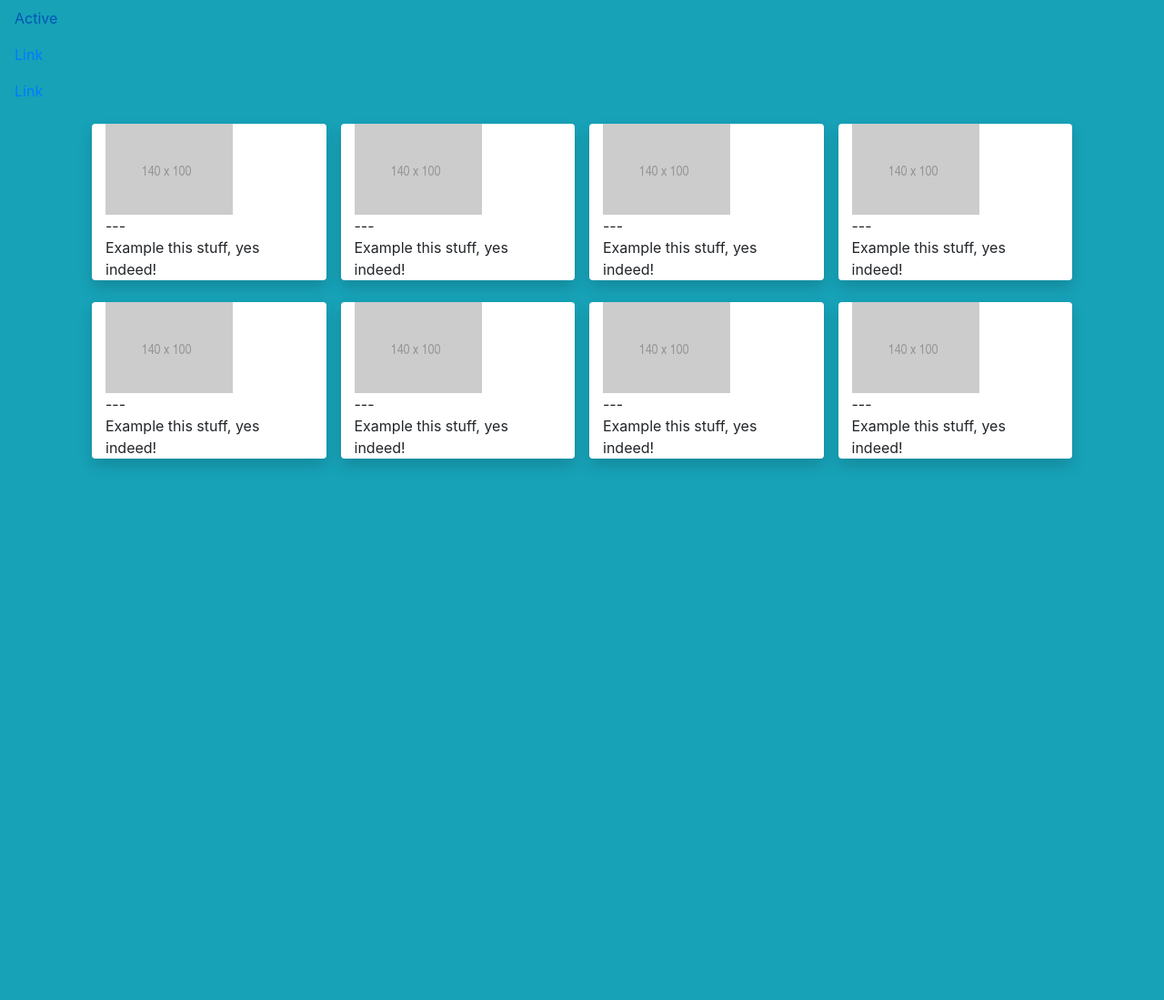
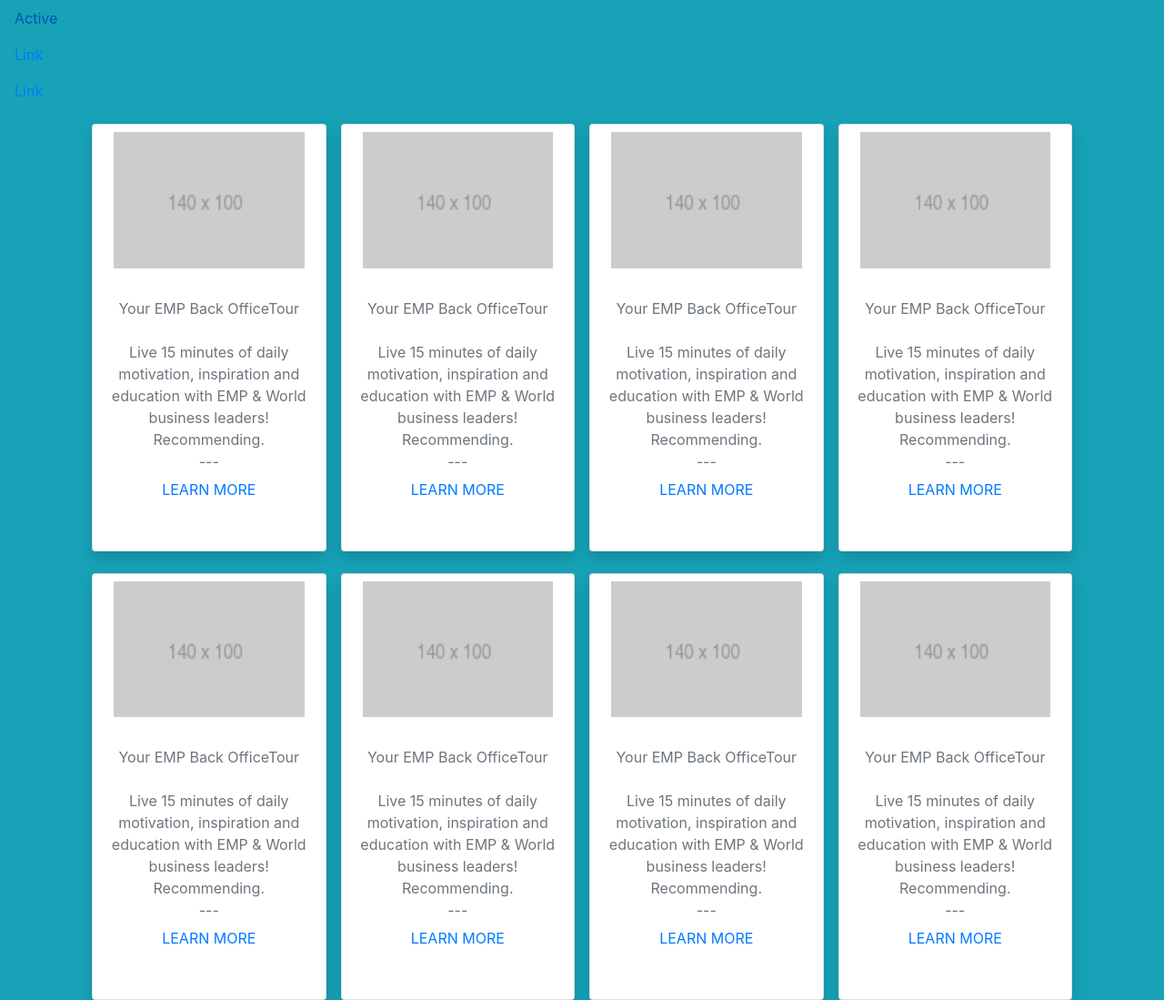
Before and after one commit to HendrikCromboom/bs-grid, a plain HTML site: page index.html in a window 1280 px wide. Shown: the top 1099 px of the page at 91% size. Before the commit the page ends 800 px from the top, so only its background shows below. Drawn offline with nearby package versions, Linux system fonts and the light colour scheme.

Commit message:
added button

```diff
--- a/index.html
+++ b/index.html
@@ -11,70 +11,104 @@
     <title>Hello, world!</title>
 </head>
 <body class="bg-info w-100 h-100">
-    <nav class="nav flex-column">
+    <nav class="nav flex-column sticky-top">
         <a class="nav-link active" href="#!">Active</a>
         <a class="nav-link" href="#!">Link</a>
         <a class="nav-link" href="#!">Link</a>
     </nav>
     <div class="container">
         <div class="row m-2">
-            <div class="col-sm bg-white m-2 shadow rounded">
-                <img class="card-image-top" src="140x100.png">
+            <div class="col-sm bg-white m-2 text-center shadow rounded text-secondary card">
+                <img class="m-2" src="140x100.png">
+                <br>
+                Your EMP Back OfficeTour
+                <br><br>
+                Live 15 minutes of daily motivation, inspiration and education with EMP & World business leaders! Recommending.
                 <br>
                 ---
                 <br>
-                Example this stuff, yes indeed!
+                <button type="button" class="btn btn-outline-primary border-white">LEARN MORE</button>
             </div>
-            <div class="col-sm bg-white m-2 shadow rounded">
-                <img src="140x100.png">
+            <div class="col-sm bg-white m-2 text-center shadow rounded text-secondary card">
+                <img class="m-2" src="140x100.png">
+                <br>
+                Your EMP Back OfficeTour
+                <br><br>
+                Live 15 minutes of daily motivation, inspiration and education with EMP & World business leaders! Recommending.
                 <br>
                 ---
                 <br>
-                Example this stuff, yes indeed!
+                <button type="button" class="btn btn-outline-primary border-white">LEARN MORE</button>
             </div>
-            <div class="col-sm bg-white m-2 shadow rounded">
-                <img src="140x100.png">
+            <div class="col-sm bg-white m-2 text-center shadow rounded text-secondary card">
+                <img class="m-2" src="140x100.png">
+                <br>
+                Your EMP Back OfficeTour
+                <br><br>
+                Live 15 minutes of daily motivation, inspiration and education with EMP & World business leaders! Recommending.
                 <br>
                 ---
                 <br>
-                Example this stuff, yes indeed!
+                <button type="button" class="btn btn-outline-primary border-white">LEARN MORE</button>
             </div>
-            <div class="col-sm bg-white m-2 shadow rounded">
-                <img src="140x100.png">
+            <div class="col-sm bg-white m-2 text-center shadow rounded text-secondary card">
+                <img class="m-2" src="140x100.png">
+                <br>
+                Your EMP Back OfficeTour
+                <br><br>
+                Live 15 minutes of daily motivation, inspiration and education with EMP & World business leaders! Recommending.
                 <br>
                 ---
                 <br>
-                Example this stuff, yes indeed!
+                <button type="button" class="btn btn-outline-primary border-white">LEARN MORE</button>
+                <br><br>
             </div>
         </div>
         <div class="row m-2">
-            <div class="col-sm bg-white m-2 shadow rounded">
-                <img src="140x100.png">
+            <div class="col-sm bg-white m-2 text-center shadow rounded text-secondary card">
+                <img class="m-2" src="140x100.png">
+                <br>
+                Your EMP Back OfficeTour
+                <br><br>
+                Live 15 minutes of daily motivation, inspiration and education with EMP & World business leaders! Recommending.
                 <br>
                 ---
                 <br>
-                Example this stuff, yes indeed!
+                <button type="button" class="btn btn-outline-primary border-white">LEARN MORE</button>
             </div>
-            <div class="col-sm bg-white m-2 shadow rounded">
-                <img src="140x100.png">
+            <div class="col-sm bg-white m-2 text-center shadow rounded text-secondary card">
+                <img class="m-2" src="140x100.png">
+                <br>
+                Your EMP Back OfficeTour
+                <br><br>
+                Live 15 minutes of daily motivation, inspiration and education with EMP & World business leaders! Recommending.
                 <br>
                 ---
                 <br>
-                Example this stuff, yes indeed!
+                <button type="button" class="btn btn-outline-primary border-white">LEARN MORE</button>
             </div>
-            <div class="col-sm bg-white m-2 shadow rounded">
-                <img src="140x100.png">
+            <div class="col-sm bg-white m-2 text-center shadow rounded text-secondary card">
+                <img class="m-2" src="140x100.png">
+                <br>
+                Your EMP Back OfficeTour
+                <br><br>
+                Live 15 minutes of daily motivation, inspiration and education with EMP & World business leaders! Recommending.
                 <br>
                 ---
                 <br>
-                Example this stuff, yes indeed!
+                <button type="button" class="btn btn-outline-primary border-white">LEARN MORE</button>
             </div>
-            <div class="col-sm bg-white m-2 shadow rounded">
-                <img src="140x100.png">
+            <div class="col-sm bg-white m-2 text-center shadow rounded text-secondary card">
+                <img class="m-2" src="140x100.png">
+                <br>
+                Your EMP Back OfficeTour
+                <br><br>
+                Live 15 minutes of daily motivation, inspiration and education with EMP & World business leaders! Recommending.
                 <br>
                 ---
                 <br>
-                Example this stuff, yes indeed!
+                <button type="button" class="btn btn-outline-primary border-white">LEARN MORE</button>
+                <br><br>
             </div>
         </div>
         </div>
```
